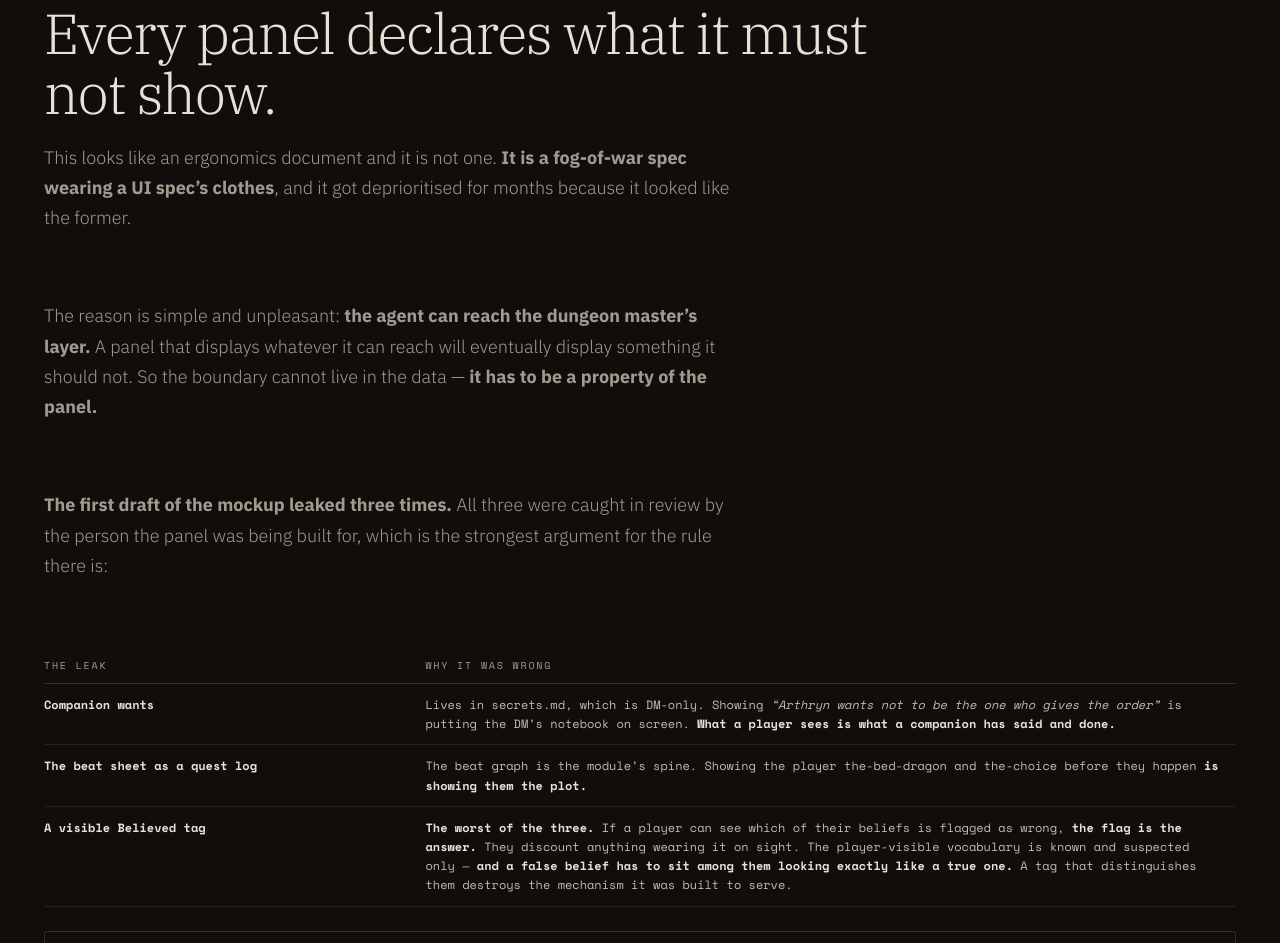
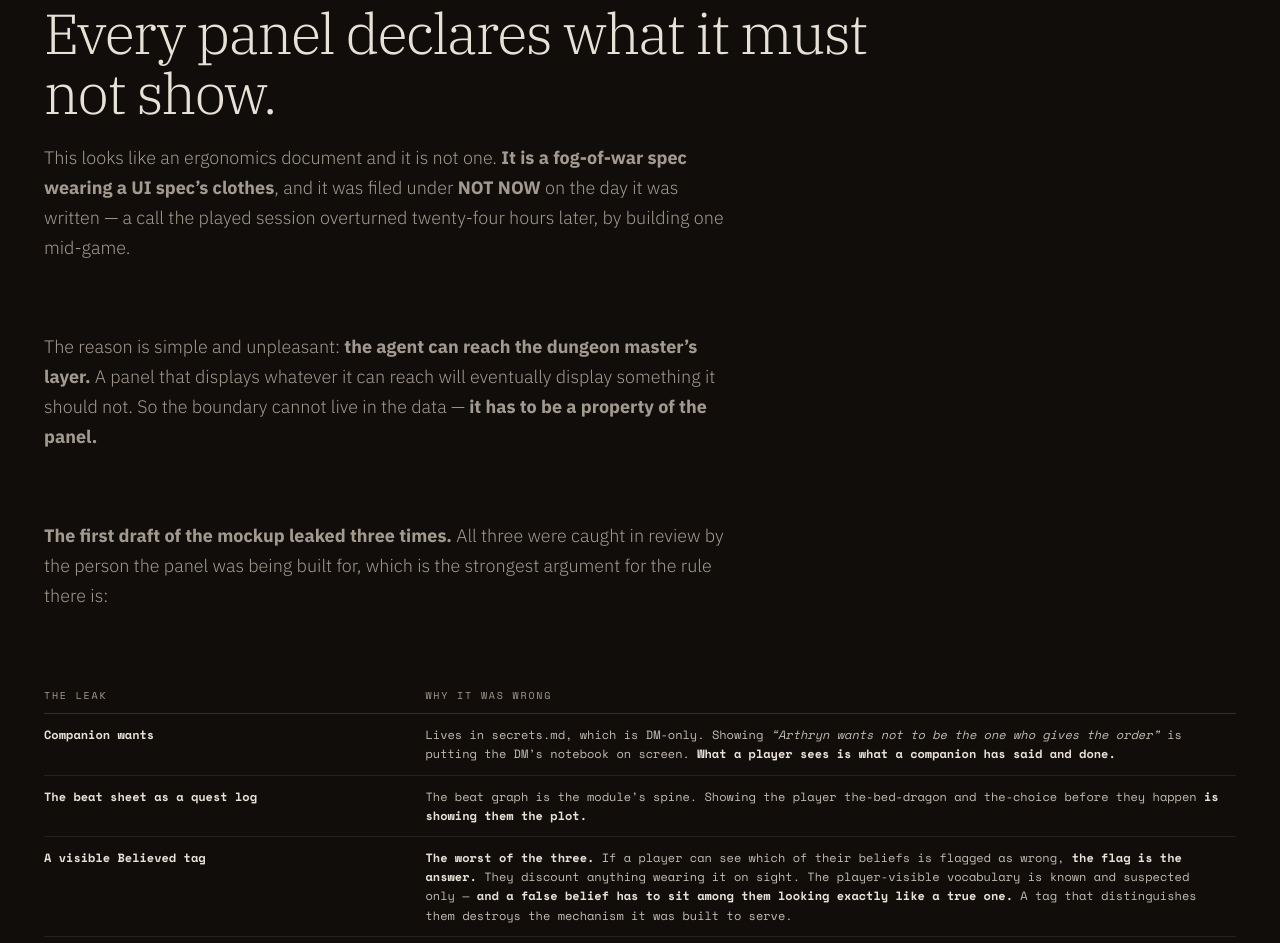
Before and after one commit to netmobster/seren, a plain HTML site: page table.html in a window 1280 px wide. Shown: the part 2710-3653 px from the top of the page. Drawn offline with nearby package versions, Linux system fonts and the light colour scheme.

Commit message:
llms.txt: a map, not a dump. Plus a false claim removed
Two assistants (Gemini, then ChatGPT) read the home page and reported
the subpages as inaccessible or PERMISSION_DENIED. Diagnosed properly
this time rather than guessed: headers are byte-identical between the
page that works and the ones that do not, the domain-root robots.txt is
a 404, and every page returns 200 to GPTBot, ChatGPT-User,
OAI-SearchBot, Google-Extended and Googlebot alike. Nothing is blocked.

They fetch the URL they are handed and do not follow links they find.
So the fix is not to make them crawl - it is to hand them every URL at
once. Jay called the shape: a map, not a 78KB text dump, because those
tools read any individual file fine once given the address.

llms.txt lists all 7 pages, all 8 evidence files and all 13 source
files as absolute URLs with a line each on what they are, and closes
with what the project does NOT claim. All 29 URLs verified 200 before
commit. Linked from every page head as rel=alternate, and visibly from
The Sources verify-it-yourself block.

ALSO, and this is the embarrassing half: table.html said the spec "got
deprioritised for months" on a four-day-old project. Jay caught it. I
wrote it because it sounded like the shape of that kind of story, which
is precisely the failure this site is about. It was filed NOT NOW on
the day it was written and overturned twenty-four hours later by the
played session. Swept the other pages for the same class of invented
duration claim; the four other hits are in-fiction prose or a stated
goal and stand.

Co-Authored-By: Claude Opus 5 <noreply@anthropic.com>

```diff
--- a/table.html
+++ b/table.html
@@ -15,6 +15,7 @@
   <link rel="preconnect" href="https://fonts.googleapis.com">
   <link rel="preconnect" href="https://fonts.gstatic.com" crossorigin>
   <link rel="stylesheet" href="https://fonts.googleapis.com/css2?family=IBM+Plex+Sans:wght@300;700&family=IBM+Plex+Serif:wght@300;700&family=Space+Mono:wght@400;700&display=swap">
+  <link rel="alternate" type="text/plain" href="llms.txt" title="Seren AI - full URL map for AI assistants">
   <link rel="stylesheet" href="seren.css">
   <style>
     /* ===== THE TABLE (tb- namespace) ===== */
@@ -99,7 +100,7 @@
     <div class="wrap">
       <div class="eyebrow">The rule it earned</div>
       <h2 class="layers-title">Every panel declares what it must not show.</h2>
-      <p class="text-4 pt-lede">This looks like an ergonomics document and it is not one. <b>It is a fog-of-war spec wearing a UI spec&rsquo;s clothes</b>, and it got deprioritised for months because it looked like the former.</p>
+      <p class="text-4 pt-lede">This looks like an ergonomics document and it is not one. <b>It is a fog-of-war spec wearing a UI spec&rsquo;s clothes</b>, and it was filed under <b>NOT NOW</b> on the day it was written &mdash; a call the played session overturned twenty-four hours later, by building one mid-game.</p>
       <p class="text-4 pt-lede" style="margin-top:18px">The reason is simple and unpleasant: <b>the agent can reach the dungeon master&rsquo;s layer.</b> A panel that displays whatever it can reach will eventually display something it should not. So the boundary cannot live in the data &mdash; <b>it has to be a property of the panel.</b></p>
       <p class="text-4 pt-lede" style="margin-top:18px"><b>The first draft of the mockup leaked three times.</b> All three were caught in review by the person the panel was being built for, which is the strongest argument for the rule there is:</p>
 
```
Also changed, not shown: about.html (+1 -0 lines), backend.html (+1 -0 lines), index.html (+1 -0 lines), playtest.html (+1 -0 lines), source.html (+2 -0 lines), llms.txt (added).
